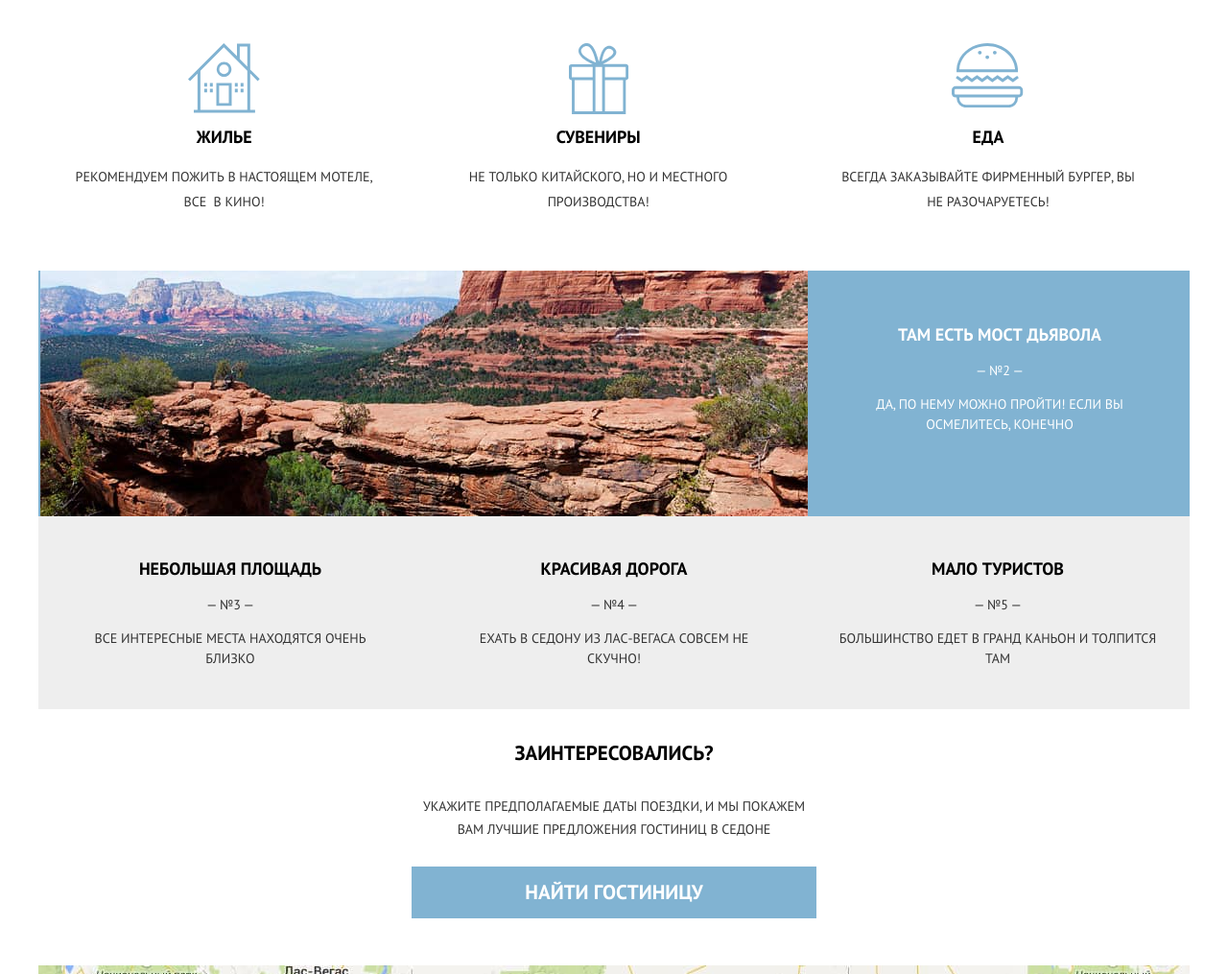
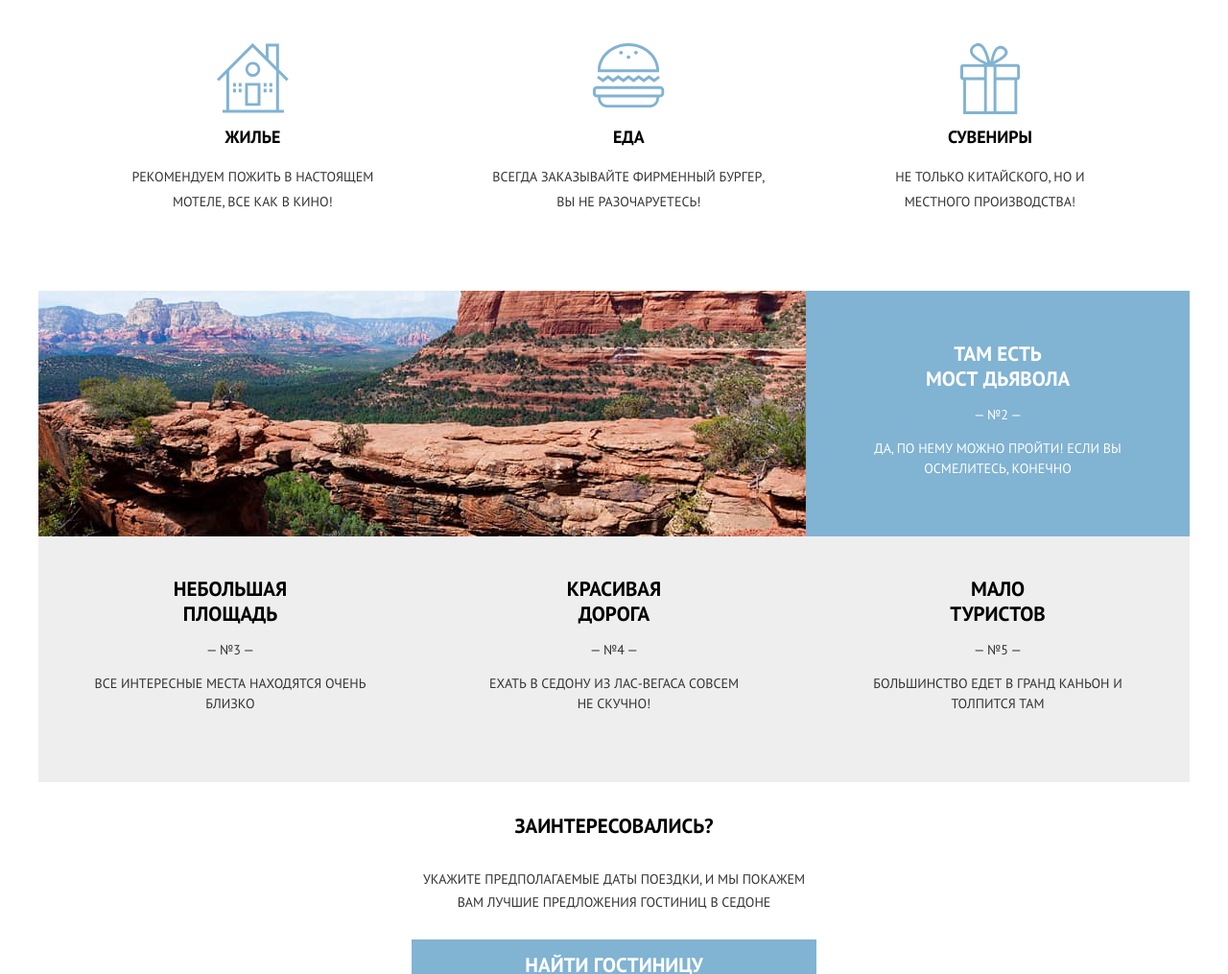
Before and after one commit to tatianaepifanova/html-school, a website: page index.html in a window 1280 px wide. Shown: the part 1040-2055 px from the top of the page at 96% size. Drawn offline with Linux system fonts and the light colour scheme.

Commit message:
fix paddings on main page

```diff
--- a/index.html
+++ b/index.html
@@ -243,7 +243,7 @@
         <ol class="reasons-list">
           <li class="reasons-item reason-full">
             <article class="reason">
-              <h3 class="reason-title">Настоящий&nbsp;городок</h3>
+              <h3 class="reason-title">Настоящий городок</h3>
               <p class="reason-text">&mdash; №1 &mdash;</p>
               <p class="reason-text">
                 Cедона не аттракцион для туристов, там течет своя жизнь
@@ -252,7 +252,7 @@
             <div class="reason-image-wrapper city"></div>
 
             <ul class="sub-reason-list">
-              <li class="sub-reason-item">
+              <li class="sub-reason-item appartments">
                 <div class="sub-reason-icon-wrapper">
                   <svg
                     class="sub-reason-icon"
@@ -274,15 +274,15 @@
                     />
                   </svg>
                 </div>
-                <article class="sub-reason appartments">
+                <article class="sub-reason">
                   <h4 class="sub-reason-title">Жилье</h4>
                   <span class="sub-reason-description">
-                    Рекомендуем пожить в&nbsp;настоящем мотеле,
-                    все&nbsp;&nbsp;в&nbsp;кино!
+                    Рекомендуем пожить в&nbsp;настоящем мотеле,&nbsp;все
+                    как&nbsp;в&nbsp;кино!
                   </span>
                 </article>
               </li>
-              <li class="sub-reason-item">
+              <li class="sub-reason-item souvenirs">
                 <div class="sub-reason-icon-wrapper">
                   <svg
                     class="sub-reason-icon"
@@ -296,14 +296,14 @@
                     />
                   </svg>
                 </div>
-                <article class="sub-reason souvenirs">
+                <article class="sub-reason">
                   <h4 class="sub-reason-title">Сувениры</h4>
                   <span class="sub-reason-description">
                     Не только китайского, но и местного производства!
                   </span>
                 </article>
               </li>
-              <li class="sub-reason-item">
+              <li class="sub-reason-item food">
                 <div class="sub-reason-icon-wrapper">
                   <svg
                     class="sub-reason-icon"
@@ -321,11 +321,11 @@
                     />
                   </svg>
                 </div>
-                <article class="sub-reason food">
+                <article class="sub-reason">
                   <h4 class="sub-reason-title">Еда</h4>
                   <span class="sub-reason-description">
-                    Всегда заказывайте фирменный бургер, Вы
-                    не&nbsp;разочаруетесь!
+                    Всегда заказывайте фирменный бургер,
+                    Вы&nbsp;не&nbsp;разочаруетесь!
                   </span>
                 </article>
               </li>
@@ -336,14 +336,14 @@
               <h3 class="reason-title">Там&nbsp;есть мост&nbsp;дьявола</h3>
               <p class="reason-text">&mdash; №2 &mdash;</p>
               <p class="reason-text">
-                Да, по нему можно пройти! Если вы осмелитесь, конечно
+                Да, по нему можно пройти! Если&nbsp;вы осмелитесь, конечно
               </p>
             </article>
             <div class="reason-image-wrapper bridge"></div>
           </li>
           <li class="reasons-item reason-short">
             <article class="reason">
-              <h3 class="reason-title">Небольшая&nbsp;площадь</h3>
+              <h3 class="reason-title">Небольшая площадь</h3>
               <p class="reason-text">&mdash; №3 &mdash;</p>
               <p class="reason-text">
                 Все интересные места находятся очень близко
@@ -352,16 +352,16 @@
           </li>
           <li class="reasons-item reason-short">
             <article class="reason">
-              <h3 class="reason-title">Красивая&nbsp;дорога</h3>
+              <h3 class="reason-title">Красивая дорога</h3>
               <p class="reason-text">&mdash; №4 &mdash;</p>
               <p class="reason-text">
-                Ехать в Седону из Лас-Вегаса совсем не скучно!
+                Ехать в Седону из Лас-Вегаса совсем не&nbsp;скучно!
               </p>
             </article>
           </li>
           <li class="reasons-item reason-short">
             <article class="reason">
-              <h3 class="reason-title">Мало&nbsp;туристов</h3>
+              <h3 class="reason-title">Мало туристов</h3>
               <p class="reason-text">&mdash; №5 &mdash;</p>
               <p class="reason-text">
                 Большинство едет в гранд каньон и толпится там
--- a/styles/blocks/reason.css
+++ b/styles/blocks/reason.css
@@ -31,6 +31,7 @@
   font-size: 18px;
   margin: 0;
   margin: 0 0 14px;
+  max-width: 150px;
 }
 
 .reason-text {
@@ -81,6 +82,10 @@
     flex-wrap: wrap;
   }
 
+  .reason-title {
+    font-size: 21px;
+  }
+
   .reason-full {
     display: flex;
     flex-wrap: wrap;
@@ -88,12 +93,13 @@
   }
 
   .reason-full .reason {
-    width: 33%;
-    padding: 36px 32px;
+    width: calc(100% / 3);
+    padding: 42px 42px;
   }
 
   .reason-short .reason {
-    padding: 42px 32px;
+    padding: 42px 40px;
+    height: 256px;
   }
 
   .reason-full:nth-child(2) {
@@ -106,15 +112,16 @@
   }
 
   .reason-image-wrapper {
-    width: 67%;
+    width: calc(100% / 3 * 2);
   }
 
   .reason-short:not(:last-child)::after {
     content: none;
   }
 }
+
 @media (min-width: 1200px) {
   .reason-full .reason {
-    padding: 54px 32px;
+    padding: 53px 68px;
   }
 }
--- a/styles/blocks/sub-reason.css
+++ b/styles/blocks/sub-reason.css
@@ -60,9 +60,9 @@
     align-items: center;
   }
 
-  .sub-reason-item:not(:last-child) {
-    margin-right: 70px;
-    margin-bottom: 0;
+  .sub-reason-item {
+    padding: 0 15px;
+    margin: 0;
   }
 
   .sub-reason {
@@ -73,4 +73,22 @@
     width: 75px;
     height: 75px;
   }
+
+  .appartments {
+    order: -3;
+  }
+
+  .food {
+    order: -2;
+  }
+
+  .souvenirs {
+    order: -1;
+  }
 }
+
+@media (min-width: 1200px) {
+  .sub-reason {
+    padding: 10px 40px 0;
+  }
+}
```
